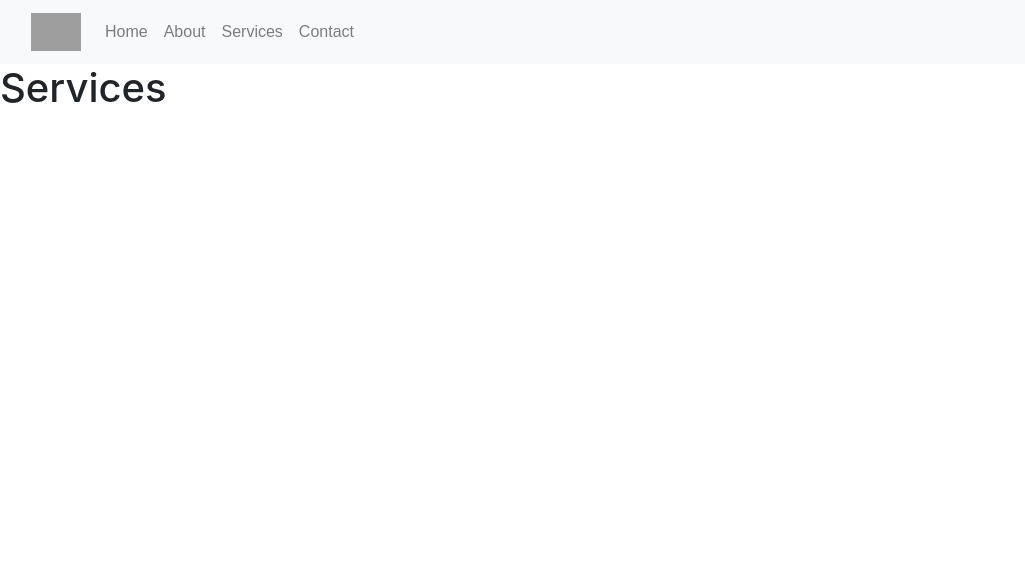
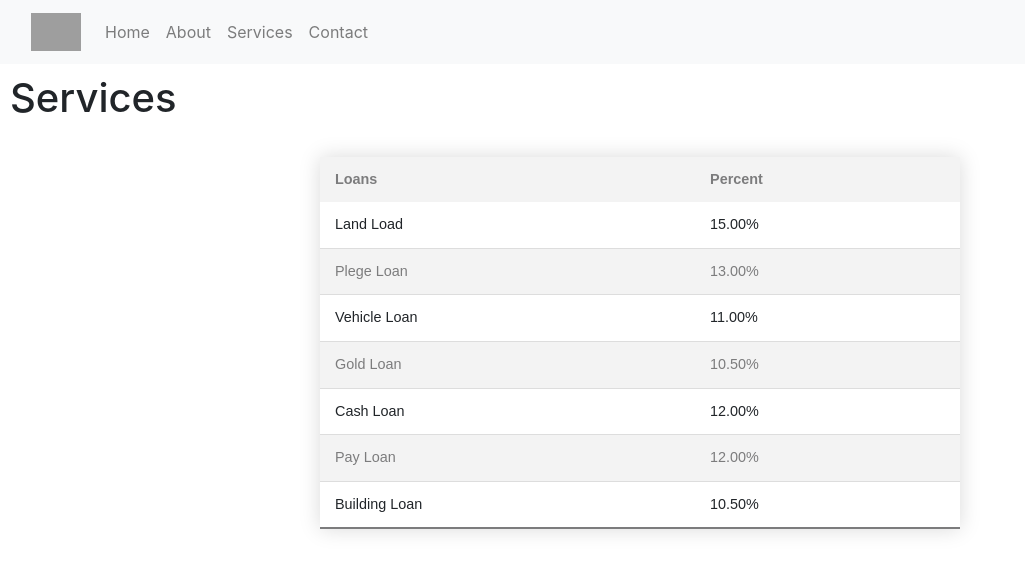
Before and after one commit to aarugunj27/bailhonga-bank-react, a React (Create React App) app: page /services in a window 1280 px wide. Shown: the top 572 px of the page, without its empty margins (0-1025 px from the left). Built offline with nearby package versions, Linux system fonts and the light colour scheme; grey boxes are pictures that could not be loaded.

Commit message:
lots of changes

```diff
--- a/package.json
+++ b/package.json
@@ -12,6 +12,7 @@
     "mdb-react-ui-kit": "^6.1.0",
     "mdbreact": "^5.2.0",
     "react": "^18.2.0",
+    "react-bootstrap-icons": "^1.10.3",
     "react-dom": "^18.2.0",
     "react-helmet": "^6.1.0",
     "react-router-dom": "^6.12.1",
--- a/public/index.html
+++ b/public/index.html
@@ -1,14 +1,12 @@
 <!DOCTYPE html>
 <html lang="en">
+
 <head>
   <meta charset="utf-8" />
   <link rel="icon" href="%PUBLIC_URL%/favicon.ico" />
   <meta name="viewport" content="width=device-width, initial-scale=1" />
   <meta name="theme-color" content="#000000" />
-    <meta
-      name="description"
-      content="Web site created using create-react-app"
-    />
+  <meta name="description" content="Web site created using create-react-app" />
   <link rel="apple-touch-icon" href="%PUBLIC_URL%/logo192.png" />
   <!--
       manifest.json provides metadata used when your web app is installed on a
@@ -24,8 +22,10 @@
       work correctly both with client-side routing and a non-root public URL.
       Learn how to configure a non-root public URL by running `npm run build`.
     -->
+  <link rel="stylesheet" href="https://cdn.jsdelivr.net/npm/bootstrap-icons@1.7.2/font/bootstrap-icons.css">
   <title>React App</title>
 </head>
+
 <body>
   <noscript>You need to enable JavaScript to run this app.</noscript>
   <div id="root"></div>
@@ -40,4 +40,5 @@
       To create a production bundle, use `npm run build` or `yarn build`.
     -->
 </body>
+
 </html>
--- a/src/components/success.js
+++ b/src/components/success.js
@@ -1,11 +1,21 @@
-/*import React from 'react'
+import React from 'react';
+import {Check2Circle} from 'react-bootstrap-icons';
+import '../pages/static/css/success.css';
+import { Link } from 'react-router-dom';
 
 function Success() {
     return (
         <div>
-            <span id="boot-icon" class="bi bi-check" style="font-size: 134px; color: rgb(6, 162, 32); text-shadow: rgb(6, 162, 32) 3.8px 3.2px 20px; border: 7px dashed rgb(6, 162, 32); border-radius: 50%; padding: 0px; -webkit-text-stroke-width: 3px;"></span>
+            <div className='box'>
+                <div className='container'>
+                    <Check2Circle color="green" size={100}/>
+                    <h1>Success</h1>
+                    <h5>We have recieved you email and we will contact you back soon!</h5>
+                    <Link to='/' className='home-2'>Go Home</Link>
+                </div>
+            </div>
         </div>
     )
 }
 
-export default Success;*/
+export default Success;
--- a/src/pages/404.js
+++ b/src/pages/404.js
@@ -1,5 +1,6 @@
 import React from "react";
 import './static/css/404.css';
+import { Link } from "react-router-dom";
 
 function PageNotFound() {
     return (
@@ -13,8 +14,8 @@ function PageNotFound() {
                     <p className="e">4</p>
                 </div>
             </div>
-            <div className="container">
-                <a className="errorlink" href="/"><button className="home">Go Home!</button></a>
+            <div className="container1">
+                <Link className="errorlink" to="/"><button className="home">Go Home!</button></Link>
             </div>
         </div>
     )
--- a/src/pages/contact.js
+++ b/src/pages/contact.js
@@ -2,30 +2,24 @@ import { useRef } from "react";
 import emailjs from '@emailjs/browser';
 import './static/css/style.css';
 import NavBar from '../components/NavBar.js';
-//import { useNavigate } from "react-router-dom";
+import { useNavigate } from "react-router-dom";
 
 const Contact = () => {
     const form = useRef()
-    //const navigate = useNavigate();
-    const sendEmail = (e) => {
-        e.preventDefault();
+    const navigate = useNavigate();
+    const handleSubmit = event => {
+        event.preventDefault();
 
         emailjs.sendForm('service_q1f43z8', 'template_n59dsct', form.current, 'GH5YWbr2rl8SKLiJt')
-            /*.then((result) => {
-                console.log(result.text);
-            }, (error) => {
-                console.log(error.text);
-            });*/
-        e.target.reset()
+        navigate('/success');
 
     };
 
     return (
         <div>
-            <script src="https://www.google.com/recaptcha/api.js" async defer></script>
             <NavBar />
-            <div className="g-recaptcha" data-sitekey="your_site_key" id="box"><center>
-                <form ref={form} onSubmit={sendEmail} method="POST" action="/succes">
+            <div id="box"><center>
+                <form ref={form} onSubmit={handleSubmit}>
                     <h1>Contact Us</h1>
                     <input type="text" name="name" className="name" placeholder="Name" required></input>
                     <input type="email" name="email" className="email" placeholder="Email" required></input>
--- a/src/pages/services.js
+++ b/src/pages/services.js
@@ -6,9 +6,53 @@ import NavBar from '../components/NavBar.js';
 function Services() {
     return (
         <div>
-            <NavBar/>
+            <NavBar />
             <title>Services</title>
             <h1>Services</h1>
+            <table class="styled-table">
+                <thead>
+                    <tr>
+                        <th>Loans</th>
+                        <th>Percent</th>
+                    </tr>
+                </thead>
+                <tbody>
+                    <tr>
+                        <td>Land Load</td>
+                        <td>15.00%</td>
+                    </tr>
+
+                    <tr class="active-row">
+                        <td>Plege Loan</td>
+                        <td>13.00%</td>
+                    </tr>
+
+                    <tr>
+                        <td>Vehicle Loan</td>
+                        <td>11.00%</td>
+                    </tr>
+
+                    <tr class="active-row">
+                        <td>Gold Loan</td>
+                        <td>10.50%</td>
+                    </tr>
+
+                    <tr>
+                        <td>Cash Loan</td>
+                        <td>12.00%</td>
+                    </tr>
+
+                    <tr class="active-row">
+                        <td>Pay Loan</td>
+                        <td>12.00%</td>
+                    </tr>
+
+                    <tr>
+                        <td>Building Loan</td>
+                        <td>10.50%</td>
+                    </tr>
+                </tbody>
+            </table>
         </div>
     )
 }
--- a/src/pages/static/css/404.css
+++ b/src/pages/static/css/404.css
@@ -24,35 +24,30 @@
     border: none;
     border-radius: 20px;
     background-image: linear-gradient(to right, #3c3c3c, #070178);
-}
-
-a {
     text-decoration: none;
     font-family: 'Raleway', sans-serif;
     color: white;
 }
 
-a:hover {
+
+.home:hover {
+    background-image: linear-gradient(to left, #2a2a2a, #070178);
+    opacity: 0.7;
     text-decoration: none;
     color: white;
 }
 
-.home:hover {
-    background-image: linear-gradient(to left, #2a2a2a, #070178);
-    opacity: 0.7;
-}
-
-.container {
+.container1 {
     text-align: center;
 }
 
 .center {
     align-items: center;
-    justify-content:center;
+    justify-content: center;
     display: flex;
 }
 
-  .bouncing-text {
+.bouncing-text {
     position: relative;
     display: flex;
     font-size: 300px;
--- a/src/pages/static/css/style.css
+++ b/src/pages/static/css/style.css
@@ -93,3 +93,49 @@ form {
   background-image: linear-gradient(to left, #3c3c3c, #070178);
   opacity: 0.7;
 }
+
+.styled-table {
+  border-collapse: collapse;
+  margin: 25px 0;
+  font-size: 0.9em;
+  font-family: sans-serif;
+  box-shadow: 0 0 20px rgba(0, 0, 0, 0.15);
+  width: 50%;
+  margin-left: auto;
+  margin-right: auto;
+}
+
+.styled-table thead tr {
+  background-color: #f3f3f3;
+  color: #7C7C7D;
+  text-align: left;
+  cursor: pointer;
+}
+
+.styled-table th,
+.styled-table td {
+  padding: 12px 15px;
+}
+
+.styled-table tbody tr {
+  border-bottom: 1px solid #dddddd;
+  cursor: pointer;
+}
+
+.styled-table tbody tr:hover {
+  color: #7C7C7D;
+  background-color: #f3f3f3;
+}
+
+.styled-table tbody tr:nth-of-type(even) {
+  background-color: #f3f3f3;
+}
+
+.styled-table tbody tr:last-of-type {
+  border-bottom: 2px solid #7C7C7D;
+}
+
+.styled-table tbody tr.active-row {
+  color: #7C7C7D;
+  cursor: pointer;
+}
--- /dev/null
+++ b/src/pages/static/css/success.css
@@ -0,0 +1,56 @@
+.box {
+    margin: 50px 0;
+}
+
+.container {
+    width: 20%;
+    display: flex;
+    justify-content: center;
+    align-items: center;
+    flex-direction: column;
+    box-shadow: 0px 0px 14px 3px green;
+    padding: 50px 5px;
+    border-radius: 4px;
+    background-color: #ffffff;
+    text-align: center;
+}
+
+h1 {
+    padding: 10px;
+}
+
+h5 {
+    padding: 10px;
+}
+
+.home-2 {
+    margin-top: 20px;
+    width: 60%;
+    display: flex;
+    justify-content: center;
+    align-items: center;
+    flex-direction: column;
+    padding: 10px;
+    font-size: 14px;
+    font-family: 'Montserrat', sans-serif;
+    background-color: green;
+    color: #ffffff;
+    transition: 0.3s;
+    border: none;
+    border-radius: 20px;
+    text-decoration: none;
+    font-family: 'Raleway', sans-serif;
+    color: white;
+}
+
+.home-2:hover {
+    opacity: 0.7;
+    text-decoration: none;
+    color: white;
+}
+
+.container-link {
+    text-align: center;
+    align-items: center;
+    justify-content: center;
+}
```
Also changed, not shown: 1 other file (tests, documents, lock files or other folders). Lines whose indentation alone changed are shown as unchanged.
